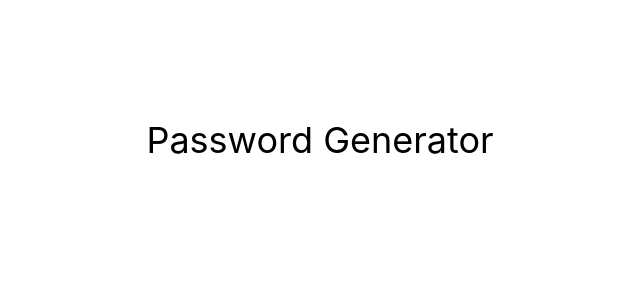
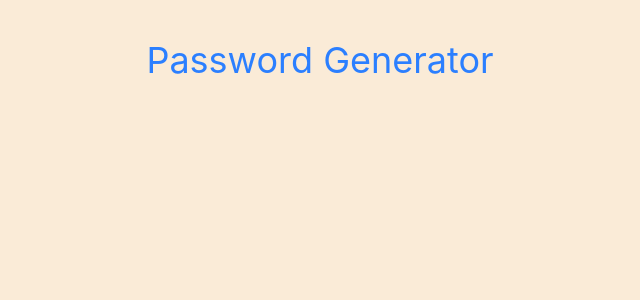
Before and after one commit to mitalipatel2606-star/Frontend, a React (Vite) app in the folder passGen/passGen/: page / in a window 1280 px wide. Shown: the top 300 px of the page, without its empty margins (320-960 px from the left). Built offline with nearby package versions, Linux system fonts and the light colour scheme.

Commit message:
feat: update background styling and replace counter state with password length configuration

```diff
--- a/passGen/passGen/index.html
+++ b/passGen/passGen/index.html
@@ -1,13 +1,16 @@
 <!doctype html>
 <html lang="en">
+
 <head>
   <meta charset="UTF-8" />
   <link rel="icon" type="image/svg+xml" href="/favicon.svg" />
   <meta name="viewport" content="width=device-width, initial-scale=1.0" />
   <title>passgen</title>
 </head>
-  <body>
+
+<body style="background-color: antiquewhite;">
   <div id="root"></div>
   <script type="module" src="/src/main.jsx"></script>
 </body>
+
 </html>
--- a/passGen/passGen/src/App.jsx
+++ b/passGen/passGen/src/App.jsx
@@ -1,15 +1,13 @@
 import { useState } from 'react'
-import reactLogo from './assets/react.svg'
-import viteLogo from './assets/vite.svg'
-import heroImg from './assets/hero.png'
+
 import './App.css'
 
 function App() {
-  const [count, setCount] = useState(0)
+  const [length, setLength] = useState(8)
 
   return (
     <>
-      <h1 className='text-4xl text-center py-30'>Password Generator</h1>
+      <h1 className='text-4xl text-blue-500 text-center py-10'>Password Generator</h1>
     </>
   )
 }
```
Lines whose indentation alone changed are shown as unchanged.
